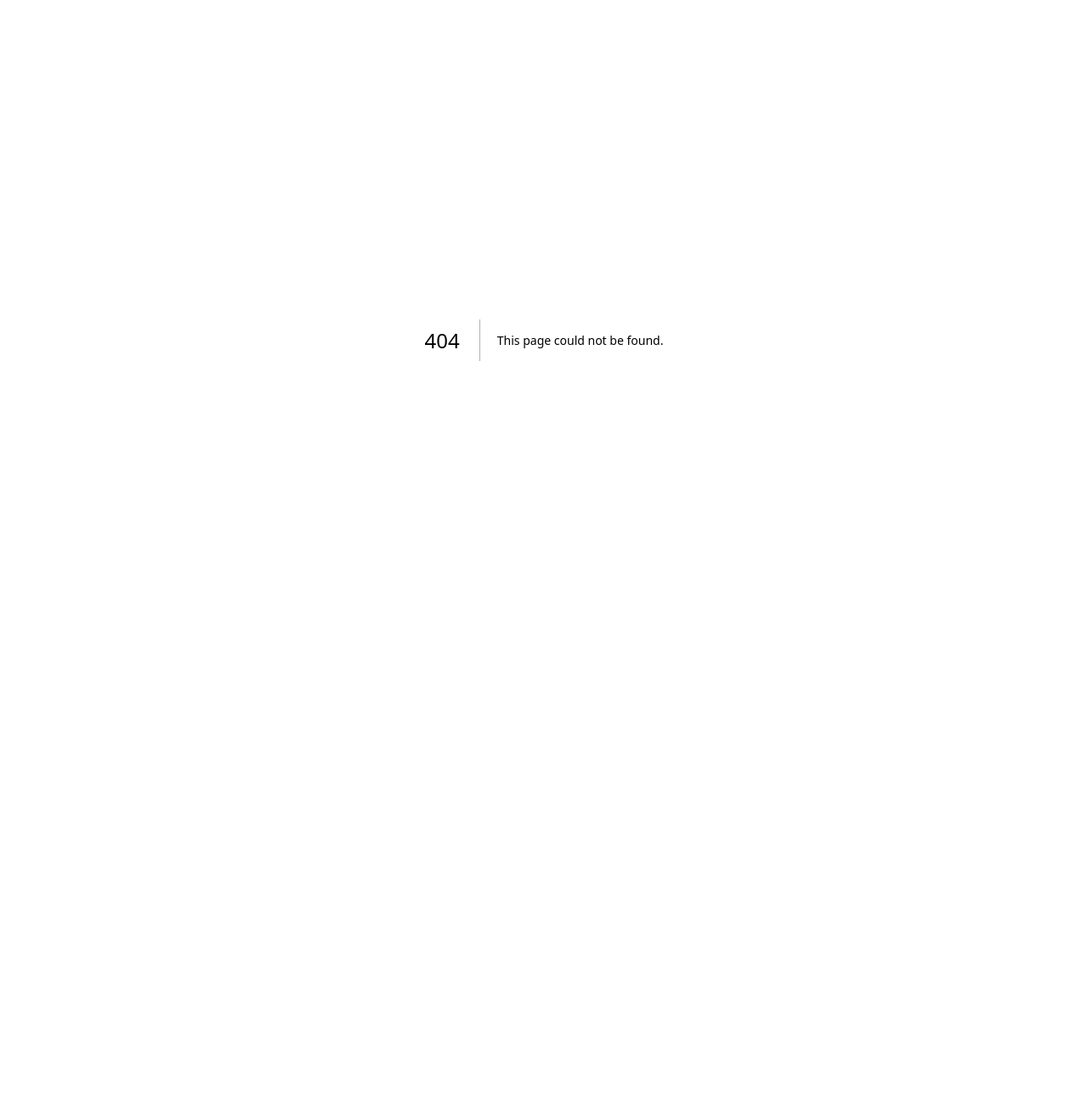
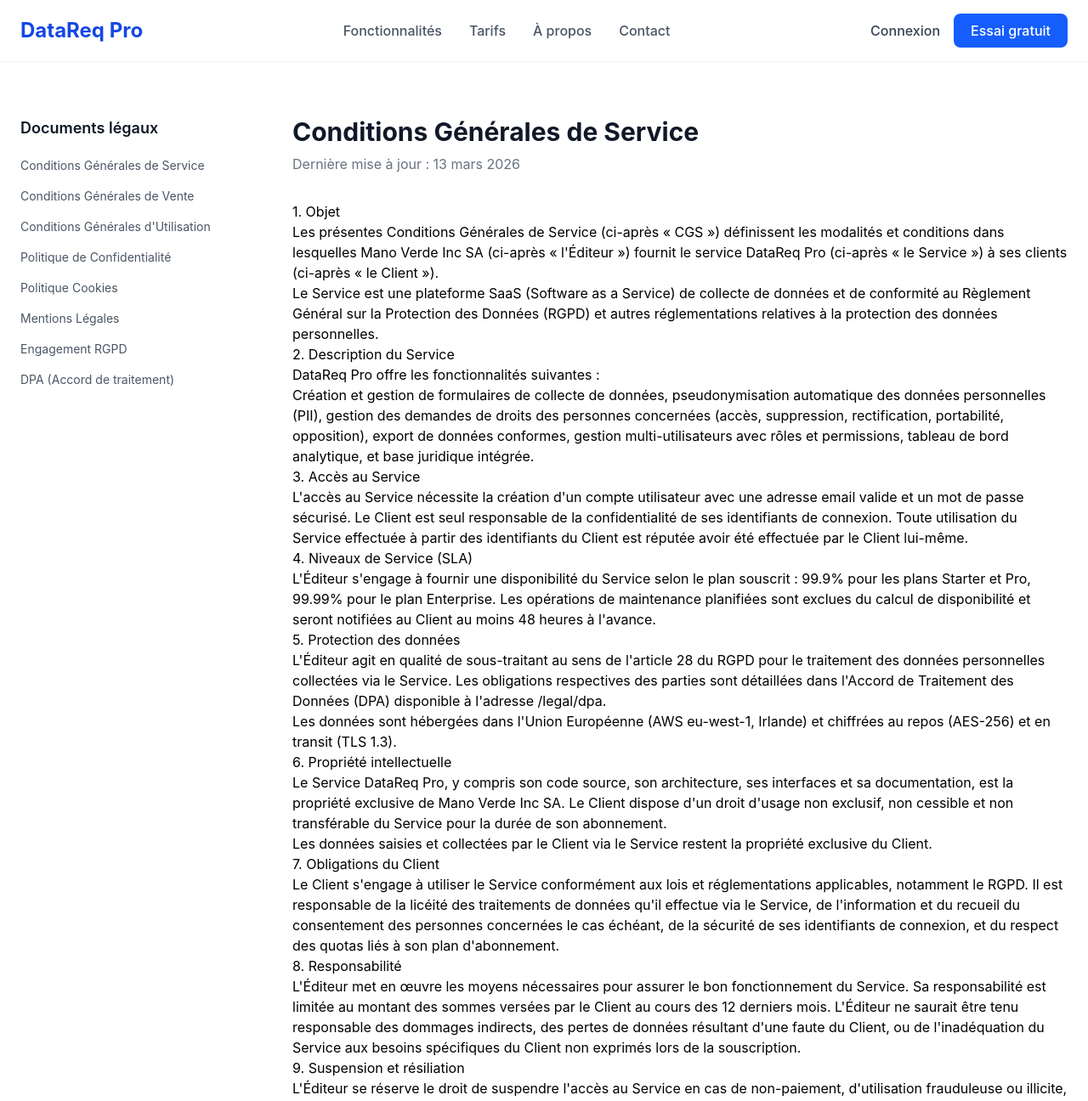
Before and after one commit to AlexMano25/datareq-pro, a Next.js app: page /legal/terms in a window 1280 px wide. Before the commit this address had no page. Shown: the top 1296 px of the page at 85% size. Before the commit the page ends 800 px from the top, so only its background shows below. Built offline with nearby package versions, Linux system fonts and the light colour scheme.

Commit message:
Create page.tsx

```diff
--- /dev/null
+++ b/src/app/legal/terms/page.tsx
@@ -0,0 +1,56 @@
+export const metadata = { title: 'Conditions Générales de Service - DataReq Pro' };
+
+export default function TermsPage() {
+  return (
+    <article className="prose prose-gray max-w-none">
+      <h1 className="text-3xl font-bold text-gray-900 mb-2">Conditions Générales de Service</h1>
+      <p className="text-gray-500 mb-8">Dernière mise à jour : 13 mars 2026</p>
+
+      <h2>1. Objet</h2>
+      <p>Les présentes Conditions Générales de Service (ci-après « CGS ») définissent les modalités et conditions dans lesquelles Mano Verde Inc SA (ci-après « l'Éditeur ») fournit le service DataReq Pro (ci-après « le Service ») à ses clients (ci-après « le Client »).</p>
+      <p>Le Service est une plateforme SaaS (Software as a Service) de collecte de données et de conformité au Règlement Général sur la Protection des Données (RGPD) et autres réglementations relatives à la protection des données personnelles.</p>
+
+      <h2>2. Description du Service</h2>
+      <p>DataReq Pro offre les fonctionnalités suivantes :</p>
+      <p>Création et gestion de formulaires de collecte de données, pseudonymisation automatique des données personnelles (PII), gestion des demandes de droits des personnes concernées (accès, suppression, rectification, portabilité, opposition), export de données conformes, gestion multi-utilisateurs avec rôles et permissions, tableau de bord analytique, et base juridique intégrée.</p>
+
+      <h2>3. Accès au Service</h2>
+      <p>L'accès au Service nécessite la création d'un compte utilisateur avec une adresse email valide et un mot de passe sécurisé. Le Client est seul responsable de la confidentialité de ses identifiants de connexion. Toute utilisation du Service effectuée à partir des identifiants du Client est réputée avoir été effectuée par le Client lui-même.</p>
+
+      <h2>4. Niveaux de Service (SLA)</h2>
+      <p>L'Éditeur s'engage à fournir une disponibilité du Service selon le plan souscrit : 99.9% pour les plans Starter et Pro, 99.99% pour le plan Enterprise. Les opérations de maintenance planifiées sont exclues du calcul de disponibilité et seront notifiées au Client au moins 48 heures à l'avance.</p>
+
+      <h2>5. Protection des données</h2>
+      <p>L'Éditeur agit en qualité de sous-traitant au sens de l'article 28 du RGPD pour le traitement des données personnelles collectées via le Service. Les obligations respectives des parties sont détaillées dans l'Accord de Traitement des Données (DPA) disponible à l'adresse /legal/dpa.</p>
+      <p>Les données sont hébergées dans l'Union Européenne (AWS eu-west-1, Irlande) et chiffrées au repos (AES-256) et en transit (TLS 1.3).</p>
+
+      <h2>6. Propriété intellectuelle</h2>
+      <p>Le Service DataReq Pro, y compris son code source, son architecture, ses interfaces et sa documentation, est la propriété exclusive de Mano Verde Inc SA. Le Client dispose d'un droit d'usage non exclusif, non cessible et non transférable du Service pour la durée de son abonnement.</p>
+      <p>Les données saisies et collectées par le Client via le Service restent la propriété exclusive du Client.</p>
+
+      <h2>7. Obligations du Client</h2>
+      <p>Le Client s'engage à utiliser le Service conformément aux lois et réglementations applicables, notamment le RGPD. Il est responsable de la licéité des traitements de données qu'il effectue via le Service, de l'information et du recueil du consentement des personnes concernées le cas échéant, de la sécurité de ses identifiants de connexion, et du respect des quotas liés à son plan d'abonnement.</p>
+
+      <h2>8. Responsabilité</h2>
+      <p>L'Éditeur met en œuvre les moyens nécessaires pour assurer le bon fonctionnement du Service. Sa responsabilité est limitée au montant des sommes versées par le Client au cours des 12 derniers mois. L'Éditeur ne saurait être tenu responsable des dommages indirects, des pertes de données résultant d'une faute du Client, ou de l'inadéquation du Service aux besoins spécifiques du Client non exprimés lors de la souscription.</p>
+
+      <h2>9. Suspension et résiliation</h2>
+      <p>L'Éditeur se réserve le droit de suspendre l'accès au Service en cas de non-paiement, d'utilisation frauduleuse ou illicite, d'atteinte à la sécurité du Service, ou de violation des présentes CGS. Le Client peut résilier son abonnement à tout moment. La résiliation prend effet à la fin de la période de facturation en cours.</p>
+
+      <h2>10. Données et portabilité</h2>
+      <p>En cas de résiliation, le Client dispose d'un délai de 30 jours pour exporter ses données via les fonctionnalités d'export du Service. Passé ce délai, les données du Client seront supprimées de manière sécurisée et irréversible, sauf obligation légale de conservation.</p>
+
+      <h2>11. Droit applicable et juridiction</h2>
+      <p>Les présentes CGS sont régies par le droit de la République Démocratique du Congo. Tout litige relatif à l'interprétation ou à l'exécution des présentes sera soumis aux tribunaux compétents de Kinshasa, après tentative de résolution amiable.</p>
+      <p>Pour les clients européens, les dispositions du RGPD s'appliquent en complément des présentes CGS pour tout ce qui concerne la protection des données personnelles.</p>
+
+      <h2>12. Modification des CGS</h2>
+      <p>L'Éditeur se réserve le droit de modifier les présentes CGS. Le Client sera informé de toute modification au moins 30 jours avant son entrée en vigueur. L'utilisation continue du Service après cette date vaut acceptation des nouvelles CGS.</p>
+
+      <div className="bg-gray-50 rounded-xl p-6 mt-8">
+        <p className="text-sm text-gray-600"><strong>Contact :</strong> Mano Verde Inc SA — contact@manovende.com</p>
+        <p className="text-sm text-gray-500 mt-1">Document version 1.0 — Mars 2026</p>
+      </div>
+    </article>
+  );
+}
```
